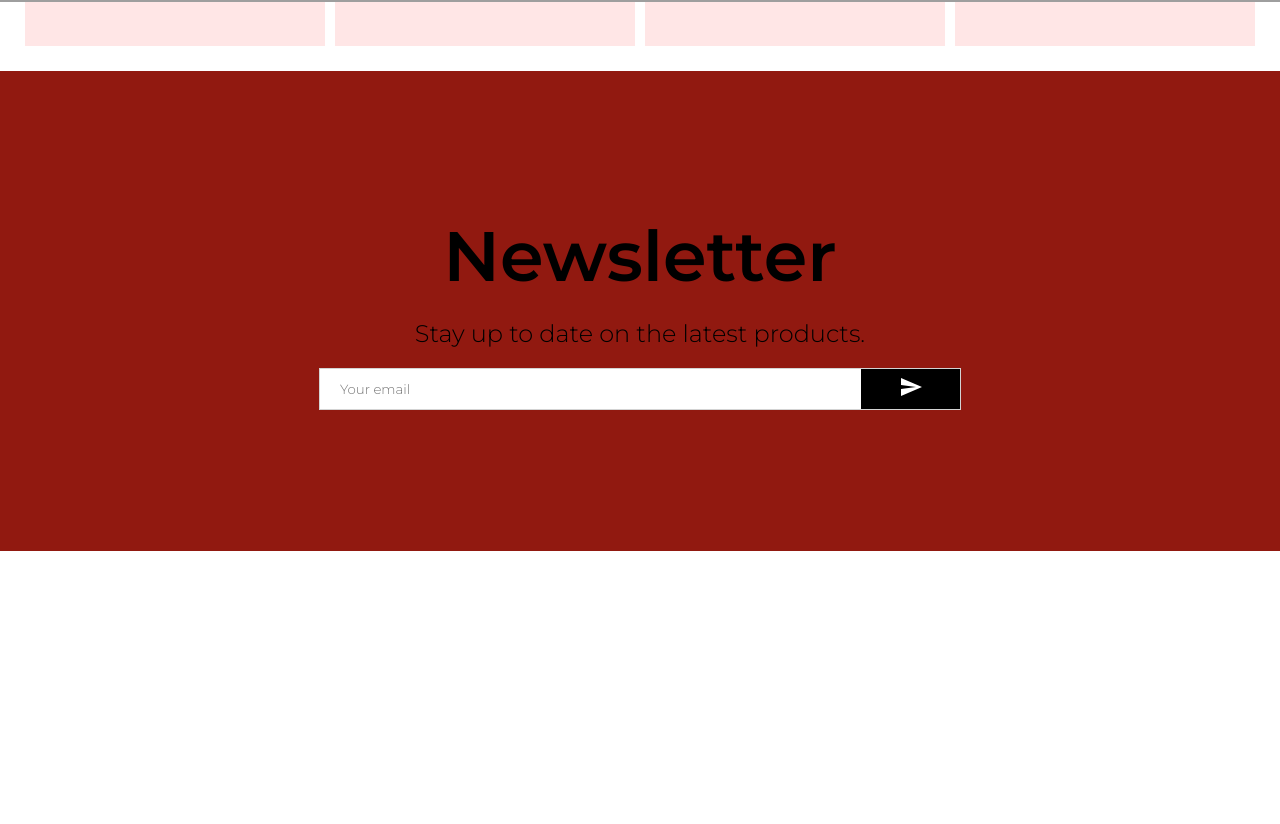
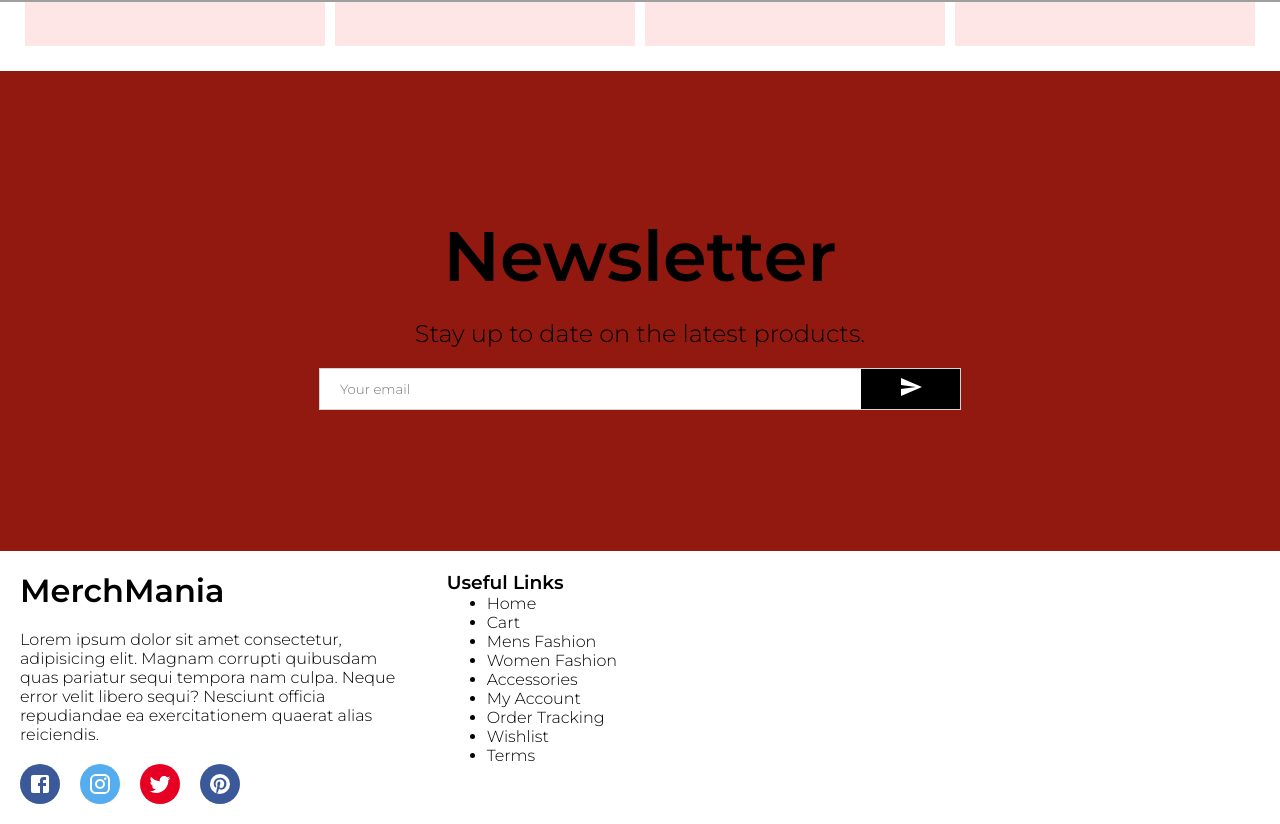
Before and after one commit to domludejesus/merch-mania-ecommerce, a React (Create React App) app in the folder merch-mania/: page / in a window 1280 px wide. Shown: the part 2195-3019 px from the top of the page. Before the commit the page ends 2746 px from the top, so only its background shows below. Built offline with nearby package versions, Linux system fonts and the light colour scheme; grey boxes are pictures that could not be loaded.

Commit message:
Started on Footer element

```diff
--- /dev/null
+++ b/merch-mania/src/components/Footer.jsx
@@ -0,0 +1,95 @@
+import { Facebook, Instagram, Pinterest, Twitter } from "@material-ui/icons";
+import styled from "styled-components";
+
+const Container = styled.div`
+    display: flex;
+`
+const Left = styled.div`
+    flex: 1;
+    display: flex;
+    flex-direction: column;
+    padding: 20px;
+`
+const Logo = styled.h1`
+`
+const Desc = styled.p`
+    margin: 20px 0px;
+`
+const SocialContainer = styled.div`
+    display: flex;
+`
+const SocialIcon = styled.div`
+    width: 40px;
+    height: 40px;
+    border-radius: 50%;
+    color: white;
+    background-color: #${props=>props.color};
+    display: flex;
+    align-items: center;
+    justify-content: center;
+    margin-right: 20px;
+`
+
+const Center = styled.div`
+    flex: 1;
+    padding: 20px;
+`
+const Title= styled.h3`
+`
+
+const List = styled.ul`
+`
+const ListItem = styled.li`
+`
+
+
+const Right = styled.div`
+    flex: 1;
+    padding: 20px;
+`
+
+const Footer = () => {
+  return (
+    <Container>
+        <Left>
+            <Logo> MerchMania</Logo>
+            <Desc>
+                Lorem ipsum dolor sit amet consectetur, adipisicing elit. Magnam corrupti quibusdam quas
+                pariatur sequi tempora nam culpa. Neque error velit libero sequi? Nesciunt officia repudiandae
+                ea exercitationem quaerat alias reiciendis.
+            </Desc>
+            <SocialContainer>
+                <SocialIcon color="3B5999">
+                    <Facebook/>
+                </SocialIcon>
+                  <SocialIcon color="55ACEE">
+                      <Instagram />
+                  </SocialIcon>
+                  <SocialIcon color="E60023">
+                      <Twitter />
+                  </SocialIcon>
+                  <SocialIcon color="3B5999">
+                      <Pinterest />
+                  </SocialIcon>
+            </SocialContainer>
+          </Left>
+          <Center>
+                <Title> Useful Links</Title>
+                <List>
+                  <ListItem> Home </ListItem>
+                  <ListItem> Cart </ListItem>
+                  <ListItem> Mens Fashion </ListItem>
+                  <ListItem> Women Fashion </ListItem>
+                  <ListItem> Accessories </ListItem>
+                  <ListItem> My Account </ListItem>
+                  <ListItem> Order Tracking  </ListItem>
+                  <ListItem> Wishlist  </ListItem>
+                  <ListItem> Terms  </ListItem>
+                </List>
+          </Center>
+          <Right> </Right>
+        </Container>
+  )
+}
+
+export default Footer
--- a/merch-mania/src/pages/Home.jsx
+++ b/merch-mania/src/pages/Home.jsx
@@ -5,6 +5,7 @@
 import Slider from '../components/Slider'
 import Products from '../components/Products'
 import Newsletter from '../components/Newsletter'
+import Footer from '../components/Footer'
 
 const Home = () => {
   return (
@@ -15,6 +16,7 @@
         <Categories />
         <Products/>
         <Newsletter/>
+        <Footer />
     </div>
   )
 }
```
